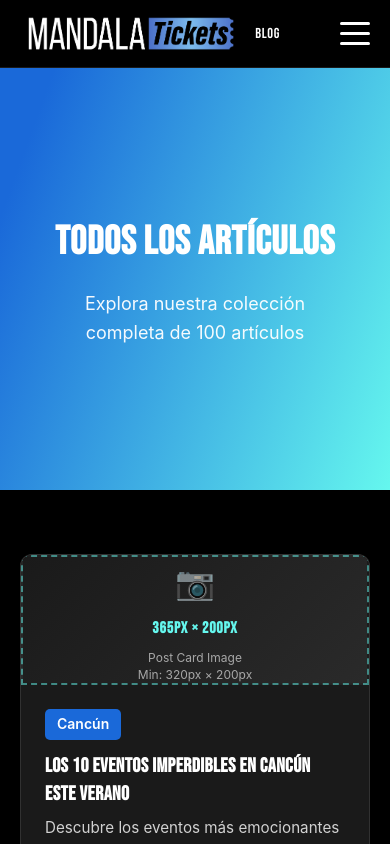
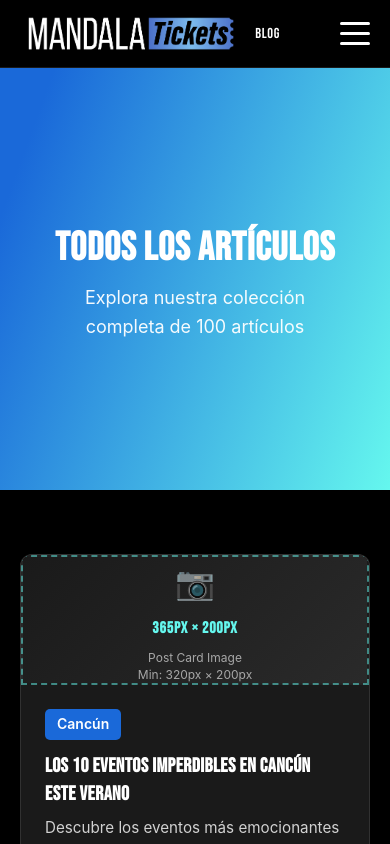
Before and after one commit to vvazquezcolina/blog-mt, a Next.js app: page /posts in a window 390 px wide. Shown: the top 844 px of the page. Built offline with nearby package versions, Linux system fonts and the light colour scheme.

Commit message:
style: adjust spacing between H1 and P in category header
- Remove margin-bottom from H1

- Add minimal margin-top to P to keep elements close

- Remove vertical padding from both elements

```diff
--- a/app/globals.css
+++ b/app/globals.css
@@ -390,11 +390,20 @@ img {
 
   .category-header h1 {
     font-size: 2rem;
+    margin-bottom: 0;
+    margin-top: 0;
+    padding-top: 0;
+    padding-bottom: 0;
   }
 
   .category-header p {
     font-size: 1rem;
-    padding: 0 1.5rem;
+    padding-left: 1.5rem;
+    padding-right: 1.5rem;
+    margin-top: 0.25rem;
+    margin-bottom: 0;
+    padding-top: 0;
+    padding-bottom: 0;
   }
 
   .section-title {
@@ -803,7 +812,10 @@ img {
 
 .category-header h1 {
   font-size: 2.5rem;
-  margin-bottom: 1rem;
+  margin-bottom: 0;
+  margin-top: 0;
+  padding-top: 0;
+  padding-bottom: 0;
 }
 
 .category-header p {
@@ -811,6 +823,10 @@ img {
   opacity: 0.95;
   max-width: 700px;
   margin: 0 auto;
+  margin-top: 0.25rem;
+  margin-bottom: 0;
+  padding-top: 0;
+  padding-bottom: 0;
 }
 
 /* Post Article Styles */
```
